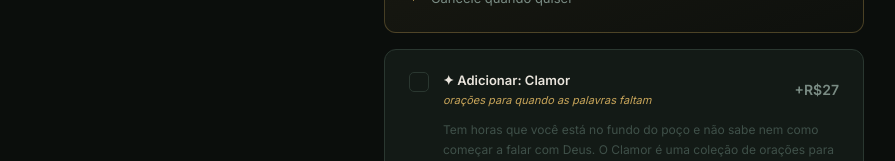
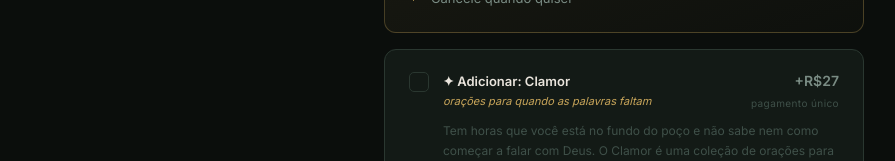
Before and after one commit to Escolartecom/semente.app, a Next.js app: page /checkout in a window 1280 px wide. Shown: the part 572-733 px from the top of the page, without its empty margins (16-911 px from the left). Built offline with nearby package versions, Linux system fonts and the light colour scheme.

Commit message:
Clamor: destaca pagamento único abaixo do preço
Co-Authored-By: Claude Sonnet 4.6 <noreply@anthropic.com>

```diff
--- a/src/app/checkout/page.tsx
+++ b/src/app/checkout/page.tsx
@@ -136,9 +136,10 @@ function CheckoutInner() {
                       orações para quando as palavras faltam
                     </p>
                   </div>
-                  <p style={{ fontSize: 14, fontWeight: 700, color: orderBump ? "var(--gold)" : "var(--text-2)", flexShrink: 0, marginLeft: 12 }}>
-                    +R$27
-                  </p>
+                  <div style={{ flexShrink: 0, marginLeft: 12, textAlign: "right" }}>
+                    <p style={{ fontSize: 14, fontWeight: 700, color: orderBump ? "var(--gold)" : "var(--text-2)" }}>+R$27</p>
+                    <p style={{ fontSize: 10, color: "var(--text-3)", letterSpacing: "0.04em", marginTop: 2, whiteSpace: "nowrap" }}>pagamento único</p>
+                  </div>
                 </div>
                 <p style={{ fontSize: 12, color: "var(--text-3)", lineHeight: 1.65, marginBottom: 10, marginTop: 10 }}>
                   Tem horas que você está no fundo do poço e não sabe nem como começar a falar com Deus. O Clamor é uma coleção de orações para esses momentos — ansiedade, luto, medo, silêncio, dúvida. Palavras para quando as suas acabam. Uma cobrança única, acesso para sempre.
```
